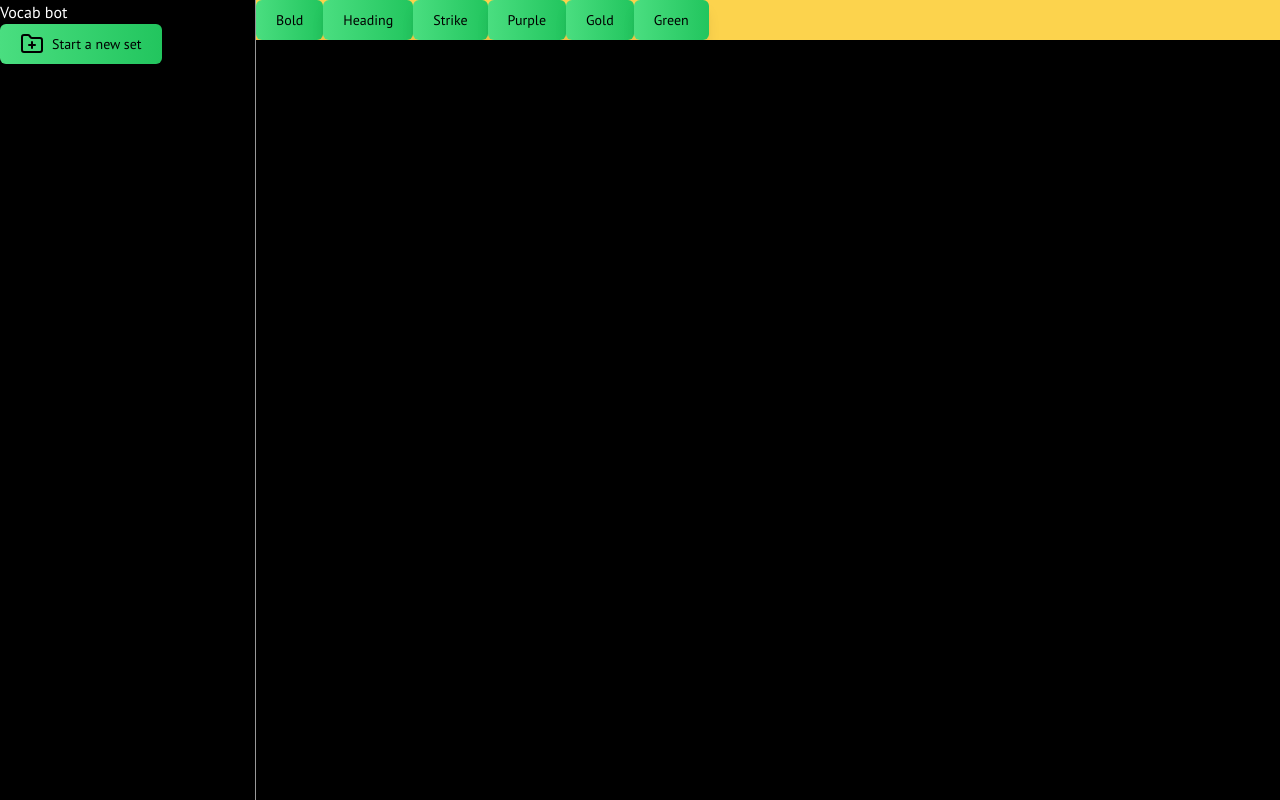
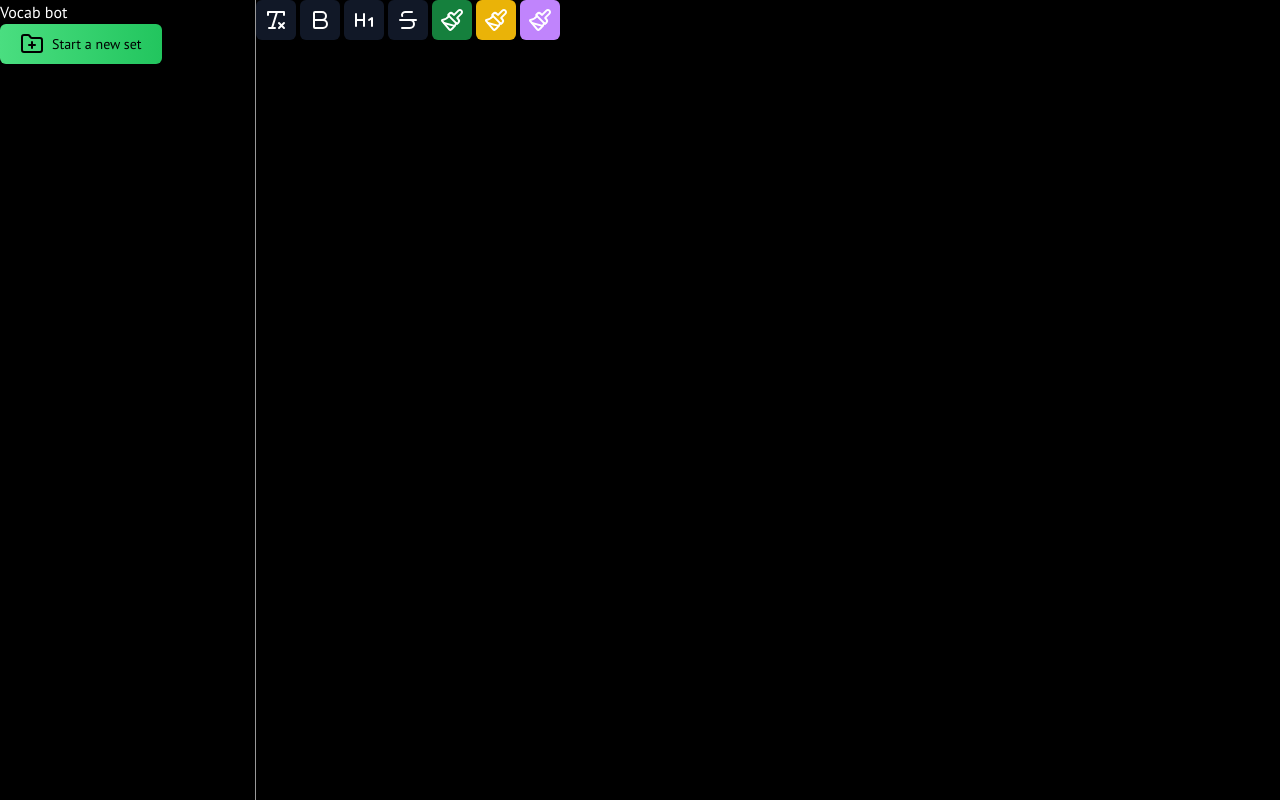
Before and after one commit to Gregor-py/vocab_bot, a Next.js app: page /editor in a window 1280 px wide. Both pictures are taken after a click on the element 768 px from the left and 12 px from the top of the page. Built offline with nearby package versions, Linux system fonts and the light colour scheme.

Commit message:
made fancy editor buttons

```diff
--- a/app/(main)/set/edit/[id]/flashcard-input.tsx
+++ b/app/(main)/set/edit/[id]/flashcard-input.tsx
@@ -35,7 +35,7 @@ export const FlashcardInput = ({initialValue, title, fieldName, flashcardId}: Pr
                 setValue={(value) => setValue(value)}
                 className={"py-[5px] text-lg border-0 border-b-white border-b-2"}
             />
-            <span>{title}</span>
+            <span className={"text-blue-400"}>{title}</span>
         </div>
     )
 }
--- a/components/editor/editor-buttons.tsx
+++ b/components/editor/editor-buttons.tsx
@@ -1,64 +1,103 @@
 import {Button} from "@/components/ui/button";
 import {CustomEditor} from "@/components/editor/editor-utils";
 import React from "react";
-import {CustomEditor as CustomEditorType} from "@/components/editor/editor-types";
+import {CustomEditor as CustomEditorType, TextColor} from "@/components/editor/editor-types";
+import {Bold, BoldIcon, Heading1, Paintbrush, RemoveFormatting, Strikethrough} from "lucide-react";
+import { cn } from "@/lib/utils";
 
 type Props = {
     editor: CustomEditorType | null;
 }
 
+type Color = {
+    value: TextColor;
+    color: string;
+    hover: string;
+}
+
 export const EditorButtons = ({editor}: Props) => {
+    const colors: Color[] = [
+        {
+            value: "green",
+            color: "bg-green-700",
+            hover: "hover:bg-green-700/60"
+        },
+        {
+            value: "gold",
+            color: "bg-yellow-500",
+            hover: "hover:bg-yellow-500/60"
+        },
+        {
+            value: "purple",
+            color: "bg-purple-400",
+            hover: "hover:bg-purple-400/60"
+        }
+    ]
+
     return (
-        <div className={"bg-amber-300 z-20"}>
-            <Button onMouseDown={(event) => {
+        <div className={"flex gap-1"}>
+            <Button
+                variant={"icon"}
+                size={"icon"}
+                onMouseDown={(event) => {
                     event.preventDefault()
-
                     if (!editor) return;
-
+                    CustomEditor.removeAllFormating(editor)
+                }}
+            >
+                <RemoveFormatting />
+            </Button>
+            <Button
+                variant={"icon"}
+                size={"icon"}
+                onMouseDown={(event) => {
+                    event.preventDefault()
+                    if (!editor) return;
                     CustomEditor.toggleMarkFormat(editor, "bold")
-            }}>
-                Bold
+                }}
+            >
+                <BoldIcon/>
             </Button>
-            <Button onMouseDown={(event) => {
+            <Button
+                variant={"icon"}
+                size={"icon"}
+                onMouseDown={(event) => {
                     event.preventDefault()
                     if (!editor) return;
                     CustomEditor.isHeadingBlockActive(editor)
                     CustomEditor.toggleHeadingType(editor)
-            }}>
-                Heading
-            </Button>
+                }}
+            >
+                <Heading1/>
+            </Button
+            >
 
-            <Button onMouseDown={(event) => {
+            <Button
+                variant={"icon"}
+                size={"icon"}
+                onMouseDown={(event) => {
                     event.preventDefault()
                     if (!editor) return;
                     CustomEditor.toggleMarkFormat(editor, "strike")
-            }}>
-                Strike
+                }}
+            >
+                <Strikethrough/>
             </Button>
 
-            <Button onMouseDown={(event) => {
+            {colors.map((color) => (
+                <Button
+                    variant={"icon"}
+                    className={cn(color.color, color.hover)}
+                    size={"icon"}
+                    onMouseDown={(event) => {
                         event.preventDefault()
                         if (!editor) return;
-                CustomEditor.toggleMarkColor(editor, "purple")
-            }}>
-                Purple
+                        CustomEditor.toggleMarkColor(editor, color.value)
+                    }}
+                >
+                    <Paintbrush/>
                 </Button>
-
-            <Button onMouseDown={(event) => {
-                event.preventDefault()
-                if (!editor) return;
-                CustomEditor.toggleMarkColor(editor, "gold")
-            }}>
-                Gold
-            </Button>
-
-            <Button onMouseDown={(event) => {
-                event.preventDefault()
-                if (!editor) return;
-                CustomEditor.toggleMarkColor(editor, "green")
-            }}>
-                Green
-            </Button>
+            ))}
         </div>
     )
 }
--- a/components/editor/editor-utils.ts
+++ b/components/editor/editor-utils.ts
@@ -135,6 +135,14 @@ export const mergeChildren = (children: Descendant[]): Descendant => {
 
 
 export const CustomEditor = {
+    removeAllFormating(editor: CustomEditorType) {
+        Editor.removeMark(editor, "bold")
+        Editor.removeMark(editor, "italic")
+        Editor.removeMark(editor, "underline")
+        Editor.removeMark(editor, "strike")
+        Editor.removeMark(editor, 'color')
+    },
+
     checkMarkFormat(editor: CustomEditorType, format: FormatKeys) {
         const marks = Editor.marks(editor)
         return marks ? marks[format] === true : false
--- a/components/ui/button.tsx
+++ b/components/ui/button.tsx
@@ -21,6 +21,7 @@ const buttonVariants = cva(
                     "bg-gradient-to-r from-red-500 to-red-600 text-white shadow-lg hover:shadow-red-500/25 hover:from-red-600 hover:to-red-700 active:shadow-inner active:from-red-700 active:to-red-800",
                 link:
                     "bg-gradient-to-r from-transparent to-transparent text-green-400 underline-offset-4 hover:text-green-300 active:text-green-500",
+                icon: "bg-default bg-gradient-none bg-gray-900 hover:bg-gray-800"
             },
             size: {
                 default: "h-10 px-5 py-2",
```
Lines whose indentation alone changed are shown as unchanged.
